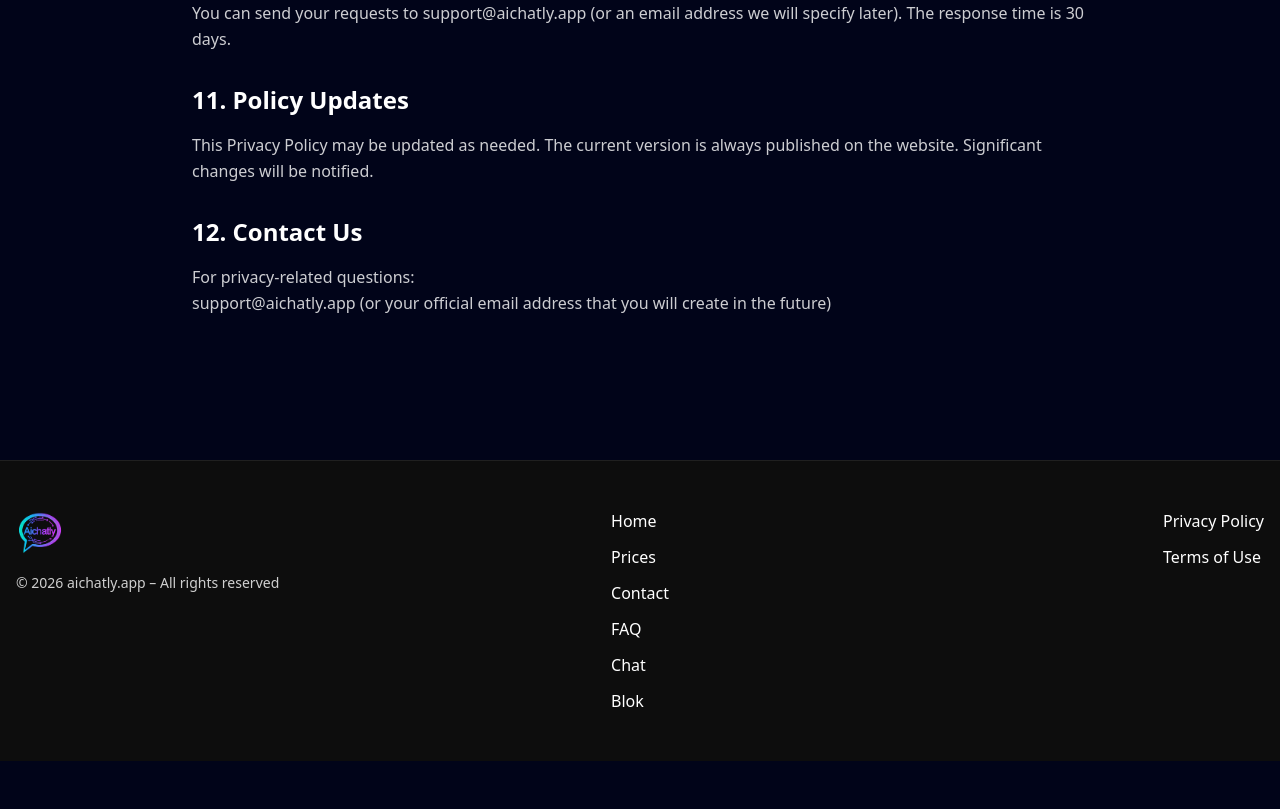
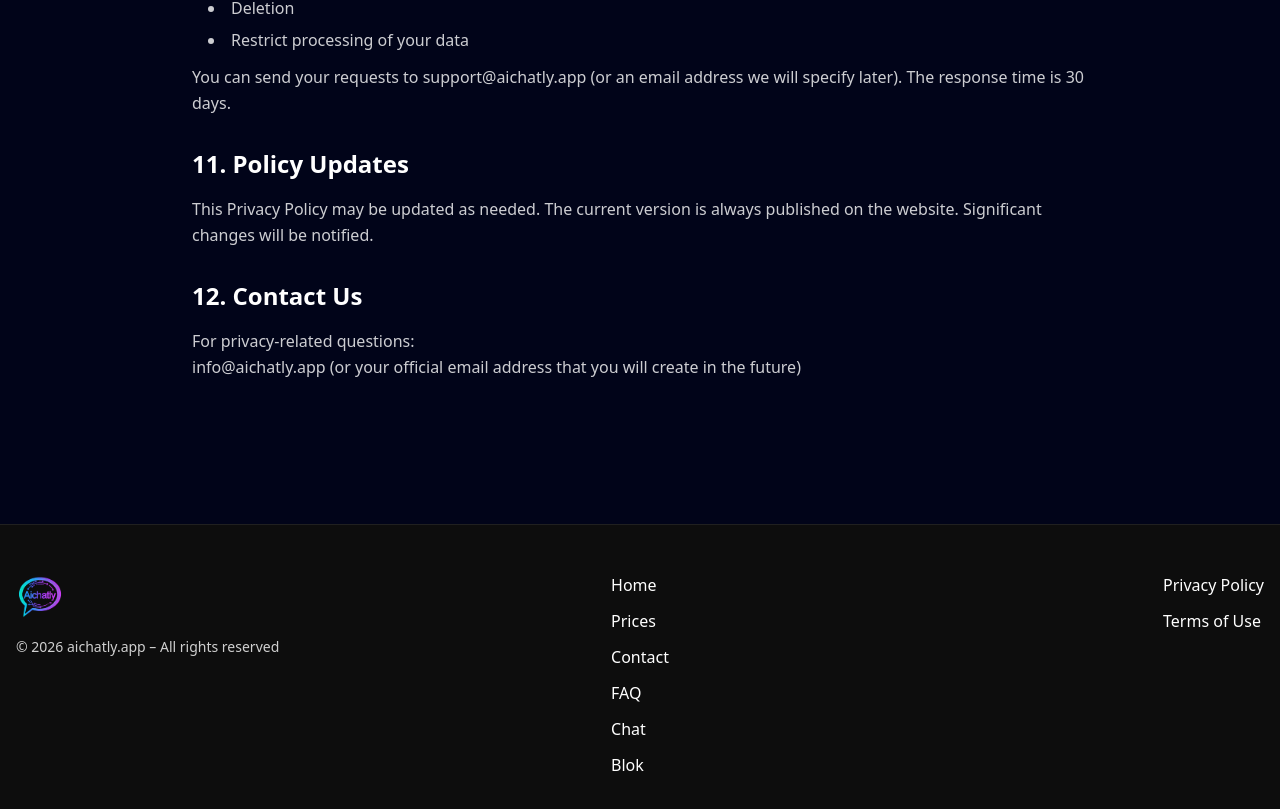
Before and after one commit to AspiringDeveloper0730/aichatly, a Next.js app: page /privacy-policy in a window 1280 px wide. Shown: the part 2194-3003 px from the top of the page. Before the commit the page ends 2955 px from the top, so only its background shows below. Built offline with nearby package versions, Linux system fonts and the light colour scheme; no server answers.

Commit message:
Update page for terms and policy

```diff
--- a/src/app/privacy-policy/page.tsx
+++ b/src/app/privacy-policy/page.tsx
@@ -13,7 +13,7 @@ export default function PrivacyPolicyPage() {
     <>
       <Navbar />
       <main className="min-h-screen bg-background">
-        <div className="container mx-auto px-4 py-16">
+        <div className="container mx-auto px-4 py-16 mt-16">
           <div className="max-w-4xl mx-auto">
             <h1 className="text-4xl font-bold mb-4">PRIVACY POLICY</h1>
             <p className="text-sm text-muted-foreground mb-8">
@@ -144,7 +144,7 @@ export default function PrivacyPolicyPage() {
                 <h2 className="text-2xl font-semibold mb-4">12. Contact Us</h2>
                 <p className="text-white/80 leading-relaxed">
                   For privacy-related questions:<br />
-                  support@aichatly.app (or your official email address that you will create in the future)
+                  info@aichatly.app (or your official email address that you will create in the future)
                 </p>
               </section>
             </div>
--- a/src/app/terms-of-use/page.tsx
+++ b/src/app/terms-of-use/page.tsx
@@ -13,7 +13,7 @@ export default function TermsOfUsePage() {
     <>
       <Navbar />
       <main className="min-h-screen bg-background">
-        <div className="container mx-auto px-4 py-16">
+        <div className="container mx-auto px-4 py-16 mt-16">
           <div className="max-w-4xl mx-auto">
             <h1 className="text-4xl font-bold mb-4">TERMS OF USE</h1>
             <p className="text-sm text-muted-foreground mb-8">
@@ -147,7 +147,7 @@ export default function TermsOfUsePage() {
                   For questions regarding the Terms of Use:
                 </p>
                 <ul className="list-none space-y-2 text-white/80 mt-3">
-                  <li>Email: destek@aichatly.app</li>
+                  <li>Email: info@aichatly.app</li>
                   <li>Website: aichatly.app</li>
                 </ul>
               </section>
```
